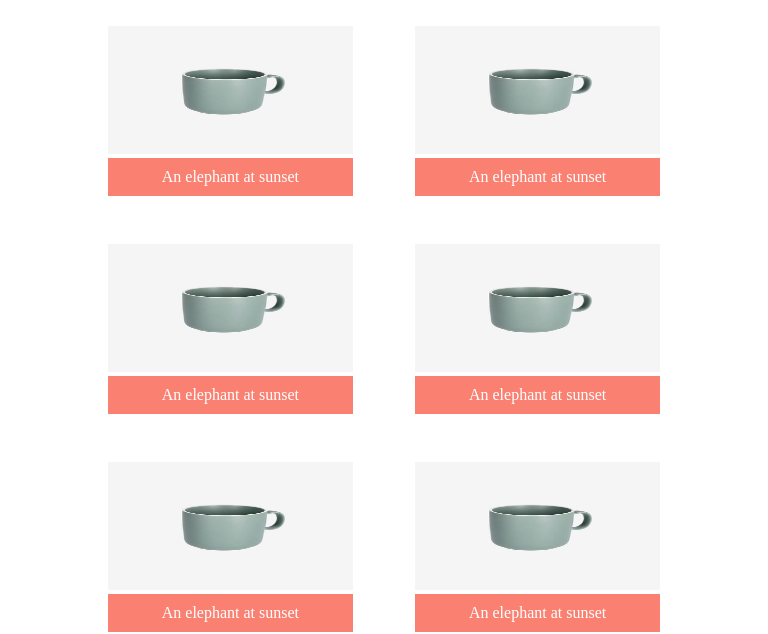
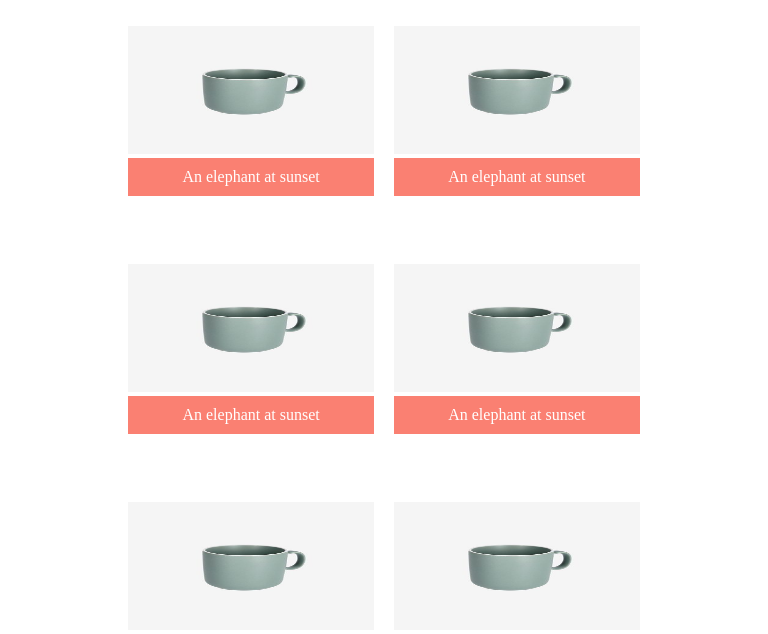
Before and after one commit to drameBoubacar/e-shop, a website built with webpack: page src/index.html in a window 768 px wide. Shown: the part 167-801 px from the top of the page. Built offline with nearby package versions, Linux system fonts and the light colour scheme.

Commit message:
ajout des margins

```diff
--- a/src/scss/components/_card.scss
+++ b/src/scss/components/_card.scss
@@ -40,7 +40,7 @@
         flex-wrap: wrap;
 
         figure {
-            margin: auto;
+            margin: auto 10px 20px;
             width: 40%;
             img {
                 height: 16vh;
```
